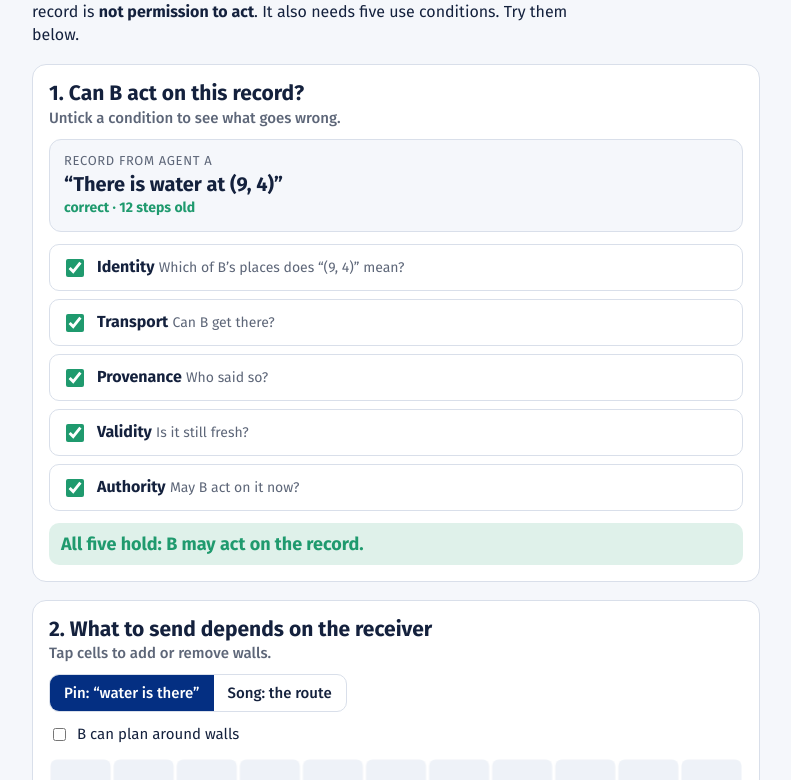
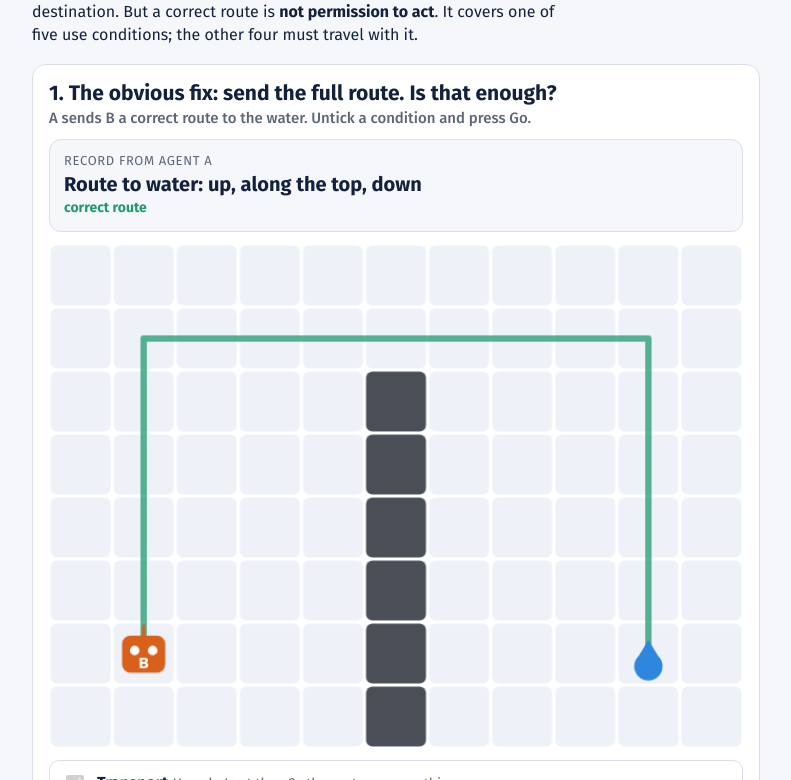
Before and after one commit to RoMoRoToR/neurips2026-poster-demos, a plain HTML site: page palm/index.html in a window 1280 px wide. Shown: the part 116-896 px from the top of the page, without its empty margins (244-1035 px from the left). Drawn offline with Linux system fonts and the light colour scheme.

Commit message:
PALM demo: start from the obvious fix (send the route) and show it failing on each remaining condition
Co-Authored-By: Claude Opus 5.5 <noreply@anthropic.com>

```diff
--- a/palm/index.html
+++ b/palm/index.html
@@ -82,14 +82,17 @@ footer a{color:var(--brand)}
 <header>
   <div class="eyebrow">Interactive demo · PALM workshop · NeurIPS 2026</div>
   <h1>The Song, Not the Pin</h1>
-  <p class="lede">Agent memory systems store content: “water at (9, 4)”. But a correct record is <strong>not permission to act</strong>. It also needs five use conditions. Try them below.</p>
+  <p class="lede">The obvious fix for shared memory is to send the full route, not just the destination. But a correct route is <strong>not permission to act</strong>. It covers one of five use conditions; the other four must travel with it.</p>
 </header>
 
 <section class="panel" aria-labelledby="h-checks">
-  <h2 id="h-checks">1. Can B act on this record?<span>Untick a condition to see what goes wrong.</span></h2>
-  <div class="record"><span class="rec-k">Record from agent A</span><span class="rec-v">“There is water at (9, 4)”</span><span class="rec-s">correct · 12 steps old</span></div>
+  <h2 id="h-checks">1. The obvious fix: send the full route. Is that enough?<span>A sends B a correct route to the water. Untick a condition and press Go.</span></h2>
+  <div class="record"><span class="rec-k">Record from agent A</span><span class="rec-v">Route to water: up, along the top, down</span><span class="rec-s">correct route</span></div>
+  <canvas id="cv0" width="660" height="480" aria-label="Robot B, a wall, the water and the route from agent A"></canvas>
   <div class="checks" id="checks"></div>
+  <div class="controls"><button class="btn primary" id="play0">▶ Go</button></div>
   <div class="verdict-line" id="verdict" aria-live="polite"></div>
+  <p class="hint">The route only answers “how do I get there?”. The other four conditions must travel with the record too.</p>
 </section>
 
 <section class="panel" aria-labelledby="h-transport">
@@ -188,21 +191,53 @@ function drawRobot(ctx,cx,cy,s,col,label){ctx.fillStyle=col;roundRect(ctx,cx-s*0
   if(label){ctx.fillStyle=css('--panel');ctx.font=`700 ${Math.round(s*0.26)}px ${css('--body')}`;ctx.textAlign='center';ctx.textBaseline='middle';ctx.fillText(label,cx,cy+s*0.17);}}
 function drawPin(ctx,cx,cy,s){ctx.fillStyle=css('--pin');ctx.beginPath();ctx.arc(cx,cy-s*0.55,s*0.22,0,7);ctx.fill();ctx.beginPath();ctx.moveTo(cx-s*0.19,cy-s*0.45);ctx.lineTo(cx+s*0.19,cy-s*0.45);ctx.lineTo(cx,cy-s*0.12);ctx.closePath();ctx.fill();ctx.fillStyle=css('--panel');ctx.beginPath();ctx.arc(cx,cy-s*0.55,s*0.08,0,7);ctx.fill();}
 
-// ---------- panel 0: five use conditions ----------
+// ---------- panel 0: the route alone is not enough ----------
+const C0=60, cv0=document.getElementById('cv0'), ctx0=setupCanvas(cv0);
+const WALL0=new Set([2,3,4,5,6,7].map(y=>key(5,y)));
+const ROUTE0=[[1,6],[1,1],[9,1],[9,6]];
+function expand(pts){const out=[pts[0].slice()];for(let k=1;k<pts.length;k++){let [x,y]=out[out.length-1];const [tx,ty]=pts[k];while(x!==tx||y!==ty){x+=Math.sign(tx-x);y+=Math.sign(ty-y);out.push([x,y]);}}return out;}
+const PATH0=expand(ROUTE0);
 const CHECKS=[
-  {n:'Identity',q:'Which of B’s places does “(9, 4)” mean?',why:'B’s map is turned, so (9, 4) is a different cell for B. It walks to a place with no water.'},
-  {n:'Transport',q:'Can B get there?',why:'There is a wall on the way and B cannot plan around it. With only the pin, it gets stuck.'},
-  {n:'Provenance',q:'Who said so?',why:'Nobody knows who wrote it, so B cannot weigh it or tell repeated rumour from real evidence.'},
-  {n:'Validity',q:'Is it still fresh?',why:'The record is too old for how much B trusts the sender. The water may be gone.'},
-  {n:'Authority',q:'May B act on it now?',why:'Agent C has already claimed this water. Two agents walk to one target, one of them for nothing.'},
+  {id:'tr',n:'Transport',q:'How do I get there?',why:'',fixed:true},
+  {id:'id',n:'Identity',q:'Which of B’s places is it?',why:'B’s map is turned. The route is followed exactly, but it ends at the wrong cell.'},
+  {id:'va',n:'Validity',q:'Is it still fresh?',why:'The route is too old for how much B trusts A. B arrives, and the water is gone.'},
+  {id:'au',n:'Authority',q:'May B act on it now?',why:'Agent C claimed this water first. B walks the whole way for nothing.'},
+  {id:'pr',n:'Provenance',q:'Who said so?',why:'Nobody knows who sent the route, so B cannot tell a reliable tip from a rumour.'},
 ];
-const chEl=document.getElementById('checks');
-CHECKS.forEach((c,i)=>{const l=document.createElement('label');l.className='check';l.innerHTML=`<input type="checkbox" id="chk${i}" checked><span><b>${c.n}</b> <span class="q">${c.q}</span></span><span class="why" hidden>${c.why}</span>`;chEl.appendChild(l);
-  l.querySelector('input').addEventListener('change',updChecks);});
-function updChecks(){let firstOff=-1;[...chEl.children].forEach((l,i)=>{const on=l.querySelector('input').checked;l.classList.toggle('off',!on);l.querySelector('.why').hidden=on;if(!on&&firstOff<0)firstOff=i;});
-  const v=document.getElementById('verdict'); if(firstOff<0){v.className='verdict-line ok';v.textContent='All five hold: B may act on the record.';}
-  else{v.className='verdict-line no';v.textContent='The record is still correct, but B should not act on it yet.';}}
-updChecks();
+const chEl=document.getElementById('checks'); const off={};
+CHECKS.forEach(c=>{const l=document.createElement('label');l.className='check';
+  l.innerHTML=c.fixed?`<input type="checkbox" checked disabled><span><b>${c.n}</b> <span class="q">${c.q}</span> <span class="q">· the route answers this one</span></span><span class="why" hidden></span>`
+    :`<input type="checkbox" id="chk-${c.id}" checked><span><b>${c.n}</b> <span class="q">${c.q}</span></span><span class="why" hidden>${c.why}</span>`;
+  chEl.appendChild(l); if(!c.fixed)l.querySelector('input').addEventListener('change',e=>{off[c.id]=!e.target.checked;l.classList.toggle('off',off[c.id]);l.querySelector('.why').hidden=!off[c.id];reset0();});});
+let b0=0, anim0=null, done0=false;
+function water0(){return off.id?[3,6]:[9,6];}
+function draw0(){
+  drawGrid(ctx0,cv0,C0,0,0,WALL0);
+  const c=p=>[p[0]*C0+C0/2,p[1]*C0+C0/2];
+  ctx0.strokeStyle=off.pr?css('--muted'):css('--song');ctx0.lineWidth=6;ctx0.lineJoin='round';ctx0.lineCap='round';
+  if(off.pr)ctx0.setLineDash([12,10]); ctx0.globalAlpha=.75;ctx0.beginPath();ROUTE0.forEach((p,i)=>{const[x,y]=c(p);i?ctx0.lineTo(x,y):ctx0.moveTo(x,y)});ctx0.stroke();ctx0.setLineDash([]);ctx0.globalAlpha=1;
+  const w=water0(); const [wx,wy]=c(w);
+  if(off.va){ctx0.strokeStyle=css('--water');ctx0.lineWidth=2.5;ctx0.setLineDash([5,5]);ctx0.beginPath();ctx0.arc(wx,wy+4,C0*.3,0,7);ctx0.stroke();ctx0.setLineDash([]);}
+  else drawWater(ctx0,wx,wy+6,C0*.7);
+  if(off.id){const [ex,ey]=c([9,6]);ctx0.fillStyle=css('--muted');ctx0.font=`500 14px ${css('--body')}`;ctx0.textAlign='center';ctx0.fillText('A meant here',ex,ey+C0*.42);}
+  if(off.au){const [cx,cy]=c([9,5]);drawRobot(ctx0,cx,cy,C0*.85,css('--brand2'),'C');}
+  if(off.pr){const [qx,qy]=c([1,1]);ctx0.fillStyle=css('--panel');ctx0.strokeStyle=css('--pin');ctx0.lineWidth=2.5;roundRect(ctx0,qx-16,qy-58,32,30,6);ctx0.fill();ctx0.stroke();
+    ctx0.fillStyle=css('--pin');ctx0.font=`800 20px ${css('--body')}`;ctx0.textAlign='center';ctx0.textBaseline='middle';ctx0.fillText('?',qx,qy-43);}
+  const [bx,by]=c(PATH0[b0]); drawRobot(ctx0,bx,by,C0*.95,css('--robot'),'B');
+}
+function verdict0(text,ok){const v=document.getElementById('verdict');v.className='verdict-line '+(ok?'ok':'no');v.textContent=text;}
+function reset0(){if(anim0){clearInterval(anim0);anim0=null;}b0=0;done0=false;draw0();
+  const n=Object.values(off).filter(Boolean).length;
+  verdict0(n?'The route is still correct, but acting on it now goes wrong.':'All five conditions hold: B may act on the route.',!n);}
+function finish0(){done0=true;draw0();
+  if(off.pr&&!off.id&&!off.va&&!off.au){verdict0('B arrived, but only by luck: it had no way to know the route was reliable.',false);return;}
+  if(off.id){verdict0('B followed the route perfectly and reached the wrong cell.',false);return;}
+  if(off.va){verdict0('B followed the route perfectly. The water was gone.',false);return;}
+  if(off.au){verdict0('B followed the route perfectly. C was already drinking there.',false);return;}
+  verdict0('B followed the route and reached the water.',true);}
+document.getElementById('play0').onclick=()=>{reset0(); if(reduce){b0=PATH0.length-1;finish0();return;}
+  anim0=setInterval(()=>{if(b0<PATH0.length-1){b0++;draw0();}else{clearInterval(anim0);anim0=null;finish0();}},140);};
+reset0();
 
 // ---------- panel 1 ----------
 const cv1=document.getElementById('cv1'), ctx1=setupCanvas(cv1);
```
